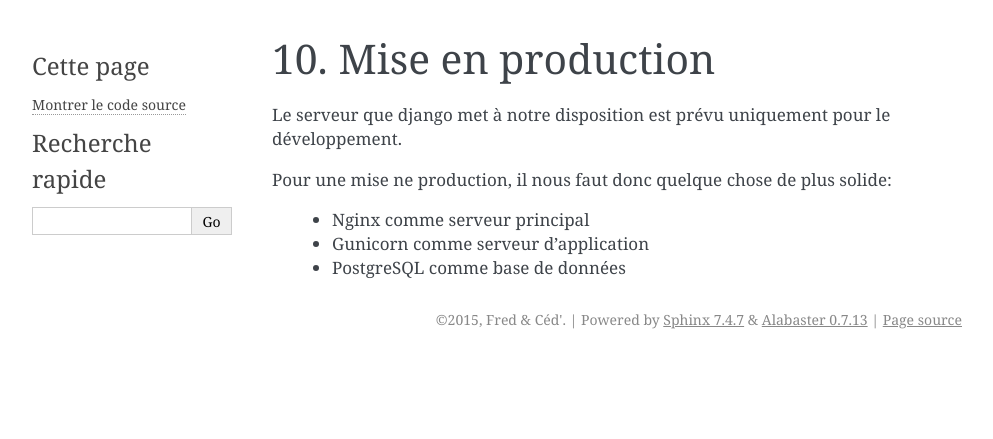
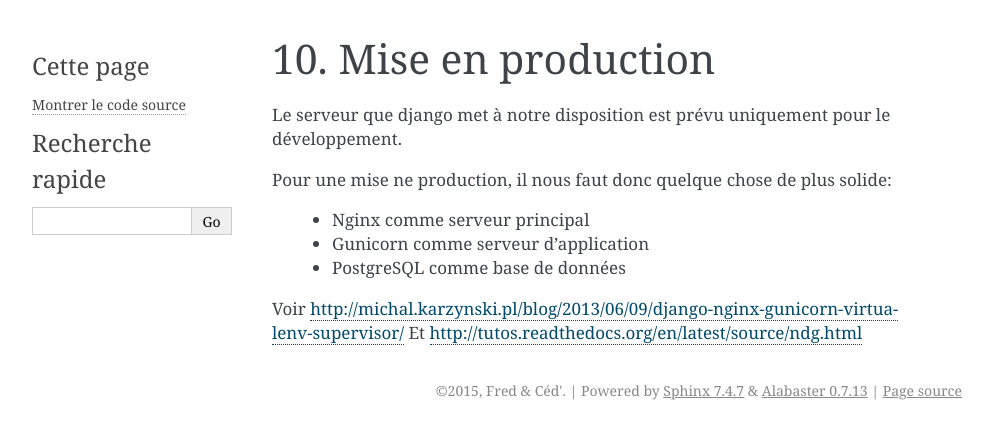
Before and after one commit to Grimbox/gwift-book, a Sphinx documentation site: the page built from source/production.rst, in a window 1280 px wide. Shown: the top 439 px of the page, without its empty margins (148-1141 px from the left). Built offline with Sphinx 7.4.7, drawn with Linux system fonts in a browser that asks for light colours.

Commit message:
Add ref in production. Best to create one ref file

```diff
--- a/source/production.rst
+++ b/source/production.rst
@@ -10,6 +10,9 @@ Pour une mise ne production, il nous faut donc quelque chose de plus solide:
  * Gunicorn comme serveur d'application
  * PostgreSQL comme base de données
 
+Voir http://michal.karzynski.pl/blog/2013/06/09/django-nginx-gunicorn-virtualenv-supervisor/
+Et http://tutos.readthedocs.org/en/latest/source/ndg.html
+
 .. include:: production/environment.rst
 .. include:: production/postgresql.rst
 .. include:: production/gunicorn.rst
```
